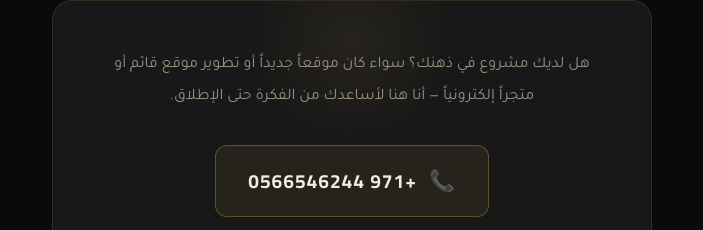
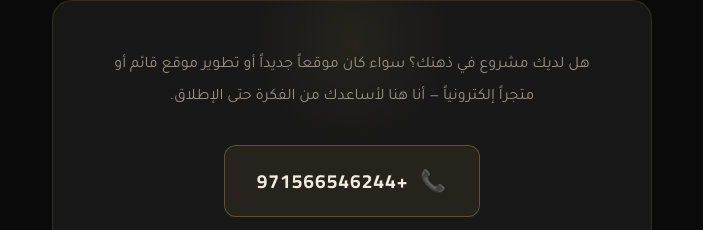
Before and after one commit to eyadxd568-lab/Eyad-portfolio, a plain HTML site: page index.html in a window 1280 px wide. Shown: the part 4069-4299 px from the top of the page, without its empty margins (288-991 px from the left). Drawn offline with Linux system fonts and the light colour scheme.

Commit message:
Update index.html

```diff
--- a/index.html
+++ b/index.html
@@ -1173,7 +1173,7 @@
         <div class="contact-buttons">
           <a href="tel:+9710566546244" class="contact-phone">
             <span class="phone-icon">📞</span>
-            <span>+971 0566546244</span>
+            <span>+971566546244</span>
           </a>
           <a href="mailto:eyadx66@gmail.com" class="contact-email-btn">
             <span>✉️</span>
```
